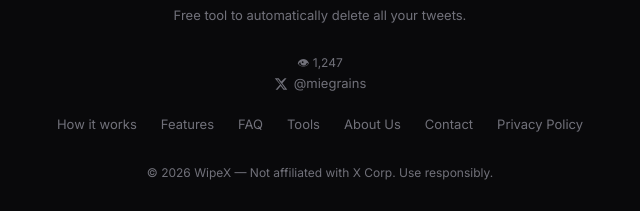
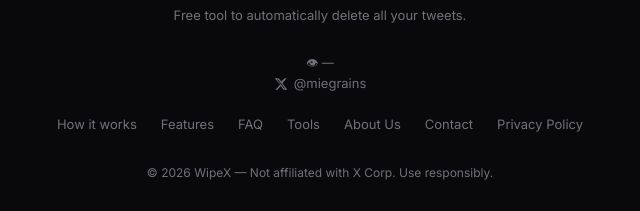
Before and after one commit to alvadyzaa/wipeX, a browser extension: page index.html in a window 1280 px wide. Shown: the part 3965-4176 px from the top of the page, 320-960 px from the left. Drawn offline with Linux system fonts and the light colour scheme; no server answers.

Commit message:
fix: replace localStorage visitor counter with counterapi.dev

```diff
--- a/index.html
+++ b/index.html
@@ -804,15 +804,17 @@
     document.body.appendChild(s);
   });
 
-  // ─── Visitor counter (localStorage) ───
+  // ─── Visitor counter (counterapi.dev) ───
   (function() {
     const el = document.getElementById('visitorNum');
     if (!el) return;
-    const BASE = 1247; // realistic starting offset
-    let stored = parseInt(localStorage.getItem('wipex_vc') || '0', 10);
-    if (!stored) { stored = BASE; } else { stored += 1; }
-    localStorage.setItem('wipex_vc', stored);
-    el.textContent = stored.toLocaleString();
+    fetch('https://api.counterapi.dev/v1/wipex/visitors/up')
+      .then(r => r.json())
+      .then(data => {
+        const count = data.count ?? data.value ?? 0;
+        el.textContent = Number(count).toLocaleString();
+      })
+      .catch(() => { el.textContent = '—'; });
   })();
 
   // ─── Scroll-reveal animations ───
```
